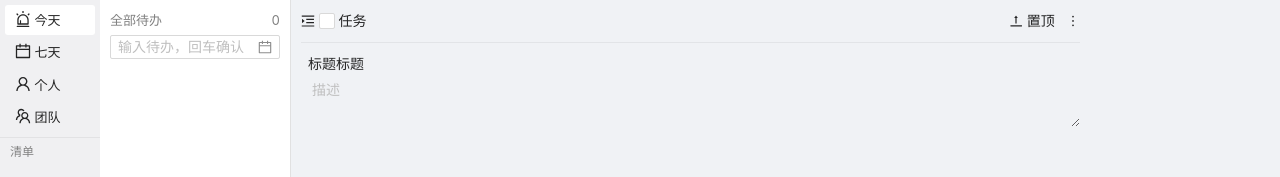
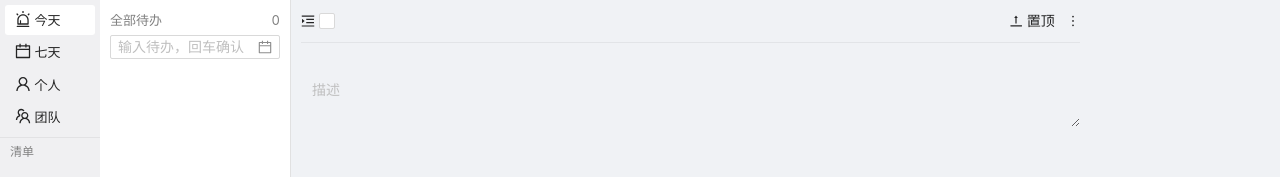
Before and after one commit to yhtt2020/min-todo, a Vue app in the folder min-todo/: page / in a window 1280 px wide. Shown: the top 177 px of the page. Built offline with nearby package versions, Linux system fonts and the light colour scheme.

Commit message:
【新增】支持选中当前任务 【新增】支持新增任务自动保存

```diff
--- a/min-todo/src/App.vue
+++ b/min-todo/src/App.vue
@@ -7,16 +7,18 @@ import {AlertOutlined,CalendarOutlined,UserOutlined,TeamOutlined,
 import {mapActions, mapState} from "pinia";
 import {useStore,databaseStore,} from './store'
 import {TaskInfoInterface as TaskInfo} from "./interfaces";
+import ActiveTaskDetail from './components/ActiveTaskDetail.vue'
 import dayjs from 'dayjs'
 import zhCN from 'ant-design-vue/es/locale/zh_CN';
 import TaskList from "./components/TaskList.vue";
 import TaskInput from "./components/TaskInput.vue";
 export default {
   computed:{
-    ...mapState(useStore,['currentTasks','tasks'])
+    ...mapState(useStore,['activeTask','currentTasks','tasks'])
   },
   components:{
     TaskInput,
+    ActiveTaskDetail,
     TaskList,
     AlertOutlined,CalendarOutlined,UserOutlined,TeamOutlined,
       MenuUnfoldOutlined,ToTopOutlined,MoreOutlined
@@ -30,7 +32,7 @@ export default {
     await databaseStore().init()
   },
   methods:{
-
+    ...mapActions(useStore,['setActiveTask']),
     getPopupContainer(el, dialogContext) {
       if (dialogContext) {
         return dialogContext.getDialogWrap();
@@ -57,7 +59,6 @@ export default {
           </ul>
           <a-divider style="margin-top: -10px;margin-bottom: 5px" />
           <div class="small-title">清单</div>
-
         </a-layout-sider>
 
         <div   style="width:190px !important;background: white;padding-left: 10px;padding-top: 10px;padding-right: 10px">
@@ -71,23 +72,8 @@ export default {
           <TaskList :data="tasks">
           </TaskList>
         </div>
-
         <div   theme="light" style="min-width: auto !important;flex: auto !important;max-width: 800px !important;width: auto !important; padding-top: 10px;padding-left: 10px;padding-right: 10px;border-left: 1px solid #e1e1e1">
-          <div><span class="title-action"><menu-unfold-outlined /></span> <a-checkbox></a-checkbox> 任务
-          <span class="extra-actions">
-            <span class="action"><to-top-outlined /> 置顶</span>
-            &nbsp;
-            <span class="action"><more-outlined /></span>
-          </span>
-          </div>
-          <a-divider style="margin-top: 10px;margin-bottom: 10px"></a-divider>
-          <div>
-            <a-input size="small" :bordered="false" value="标题标题"></a-input>
-            <div>
-              <a-textarea placeholder="描述" :bordered="false" :autosize="false">
-              </a-textarea>
-            </div>
-          </div>
+         <ActiveTaskDetail></ActiveTaskDetail>
         </div>
       <div>
 
@@ -161,9 +147,6 @@ body{
 
 
 
-.extra-actions{
-  float:right;
 
-}
 
 </style>
--- /dev/null
+++ b/min-todo/src/components/ActiveTaskDetail.vue
@@ -0,0 +1,46 @@
+<template>
+  <a-empty style="margin-top: calc( 100vh / 2 - 90px )" v-if="!activeTask" description="点击代办查看详情">
+  </a-empty>
+  <template v-else>
+    <div><span class="title-action"><menu-unfold-outlined /></span> <a-checkbox></a-checkbox>
+      <span class="extra-actions">
+            <span class="action"><to-top-outlined /> 置顶</span>
+            &nbsp;
+            <span class="action"><more-outlined /></span>
+          </span>
+    </div>
+    <a-divider style="margin-top: 10px;margin-bottom: 10px"></a-divider>
+    <div>
+      <a-input size="small" :bordered="false" v-model:value="activeTask.title"></a-input>
+      <div>
+        <a-textarea placeholder="描述" :bordered="false" :autosize="false">
+          {{activeTask.description}}
+        </a-textarea>
+      </div>
+    </div>
+  </template>
+</template>
+
+<script>
+import {mapState} from "pinia";
+import {useStore} from "../store";
+import {AlertOutlined,CalendarOutlined,UserOutlined,TeamOutlined,
+  MenuUnfoldOutlined,ToTopOutlined,MoreOutlined} from '@ant-design/icons-vue'
+export default {
+  name: "TaskDetail",
+  components:{
+    AlertOutlined,CalendarOutlined,UserOutlined,TeamOutlined,
+    MenuUnfoldOutlined,ToTopOutlined,MoreOutlined
+  },
+  computed:{
+    ...mapState(useStore,['activeTask','currentTasks','tasks'])
+  },
+}
+</script>
+
+<style scoped>
+.extra-actions{
+  float:right;
+
+}
+</style>
--- a/min-todo/src/components/TaskList.vue
+++ b/min-todo/src/components/TaskList.vue
@@ -1,6 +1,8 @@
 <script  lang="ts">
 import {TaskInfoInterface} from "../interfaces";
 import dayjs from "dayjs";
+import {mapActions} from "pinia";
+import {useStore} from "../store";
 
 export default {
   name:'TaskList',
@@ -8,6 +10,7 @@ export default {
     data:[] as TaskInfoInterface[]
   },
   methods:{
+    ...mapActions(useStore,['setActiveTask']),
     getDistance(deadTime){
       let now= dayjs().unix()
       let distance=deadTime-now
@@ -40,8 +43,8 @@ export default {
 
 <template>
   <ul class="task-list">
-    <li v-for="task in data">
-      <a-checkbox></a-checkbox>&nbsp;{{task.title}} <span class="dead-time" v-if="task.deadTime">{{getDistance(task.deadTime)}}</span>
+    <li @click="setActiveTask(task)" v-for="task in data">
+      <a-checkbox></a-checkbox><span >&nbsp;{{task.title}}</span> <span class="dead-time" v-if="task.deadTime">{{getDistance(task.deadTime)}}</span>
     </li>
   </ul>
 </template>
--- a/min-todo/src/store.ts
+++ b/min-todo/src/store.ts
@@ -14,6 +14,10 @@ export const databaseStore = defineStore('database', {
         async getFromDataSource(){
             if(configStore().dataSourceType===DataSourceTypes.LOCAL_STORAGE)
            return JSON.parse(<string>localStorage.getItem('database'))
+        },
+        async saveToDataSource(){
+            if(configStore().dataSourceType===DataSourceTypes.LOCAL_STORAGE)
+                 localStorage.setItem('database',JSON.stringify(this.database))
         },
         async init() {
             try {
@@ -36,6 +40,10 @@ export const databaseStore = defineStore('database', {
             } else {
                 useStore().tasks = this.database.tasks
             }
+        },
+        async save(){
+            this.saveToDataSource()
+
         }
     }
 })
@@ -44,6 +52,7 @@ export const useStore = defineStore('task', {
         return {
             tasks: [] as TaskInfo[],
             currentTasks: [] as TaskInfo[],
+            activeTask:<TaskInfo>{}
         }
     },
     actions: {
@@ -52,6 +61,11 @@ export const useStore = defineStore('task', {
                 nanoid:nanoid(6)
             })
             this.tasks.push(newTask)
+            databaseStore().save()
+        },
+        setActiveTask(task:TaskInfo){
+            this.activeTask=task
+            console.log(task)
         }
     }
 })
```
